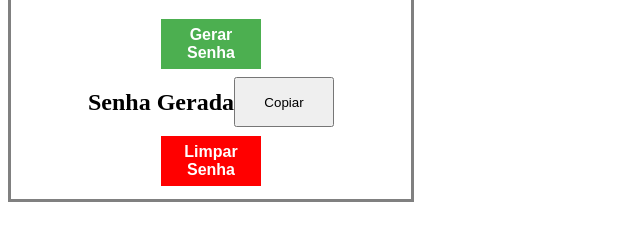
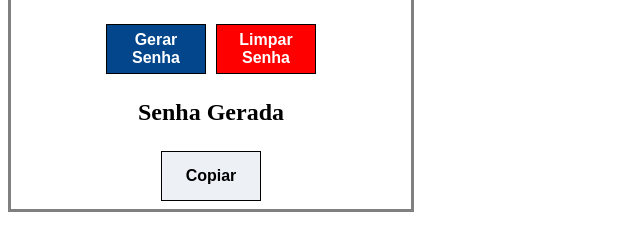
Before and after one commit to kaueleao/Senhas_Aleatorias, a plain HTML site: page index.html in a window 1280 px wide. Shown: the part 72-322 px from the top of the page, without its empty margins (0-640 px from the left). Drawn offline with Linux system fonts and the light colour scheme.

Commit message:
alteracao-layout-index

```diff
--- a/css/estilo.css
+++ b/css/estilo.css
@@ -2,7 +2,7 @@ body{
     color: black;
      border: 3px solid gray;
      width: 400px;
-     height: 260px;
+     height: 270px;
 }
 h2{
     color: black;
@@ -11,6 +11,7 @@ button{
     height: 50px;
     width: 100px;
     font-weight: normal ;
+    margin: 5px;
 }
 #principal{
     /*border: 3px solid red;*/
@@ -32,8 +33,8 @@ button{
     justify-content: center;
 }
 #btngerar{
-    background-color: #4CAF50;
-    border: none;
+    background-color: #03468c;
+    border: 1px solid black;
     color: white;
     text-align: center;
     text-decoration:none;
@@ -44,7 +45,7 @@ button{
 }
 #btnlimpar{
     background-color: red;
-    border: none;
+    border: 1px solid black;
     color: white;
     text-align: center;
     text-decoration:none;
@@ -54,11 +55,13 @@ button{
     font-weight: bold;
 }
 #btncopiar{
-    height: 30px;
-    width: 60px;
-    font-weight: normal;
+    background-color: #edf0f5;
+    border: 1px solid black;
+    color: black;
     text-align: center;
-    position:relative;
-    left: 15px;
-    cursor: pointer;
+    text-decoration:none;
+    display: inline-block;
+    font-size: 16px ;
+    cursor:pointer;
+    font-weight: bold;
 }
--- a/index.html
+++ b/index.html
@@ -6,23 +6,23 @@
         <link href="css/estilo.css" rel="stylesheet"/>
     </head>
     <body>
+
         <h1>Gerador de Senha Aleatórias</h1>
         <div id="principal">
-        <div id="primeiro">
-            <button id="btngerar" onclick="gerar()">Gerar Senha</button>
-        </div>
-        <div id=segundo>
-
-            <h2 id="resultado">Senha Gerada</h2>
-            <div>
-                <button id="btn" onclick="copiar()">Copiar</button> <!--Ajustar este botão e layout da página-->
+            <script src="js/script.js"></script>
+            <div id="primeiro">
+                <button id="btngerar" onclick="gerar()">Gerar Senha</button>
+                <button id="btnlimpar" onclick="limpar()">Limpar Senha</button>
             </div>
 
+            <div id=segundo>
+                <h2 id="resultado">Senha Gerada</h2>
+            </div>
+
+            <div id=terceiro>
+                <button id="btncopiar" onclick="copiar()">Copiar</button>
+            </div>
         </div>
-        <div id=terceiro>
-            <button id="btnlimpar" onclick="limpar()">Limpar Senha</button>
-        </div>
-        <script src="js/script.js"></script>
-    </div>
+
     </body>
 </html>
```
Also changed, not shown: js/script.js (line endings or trailing spaces).
